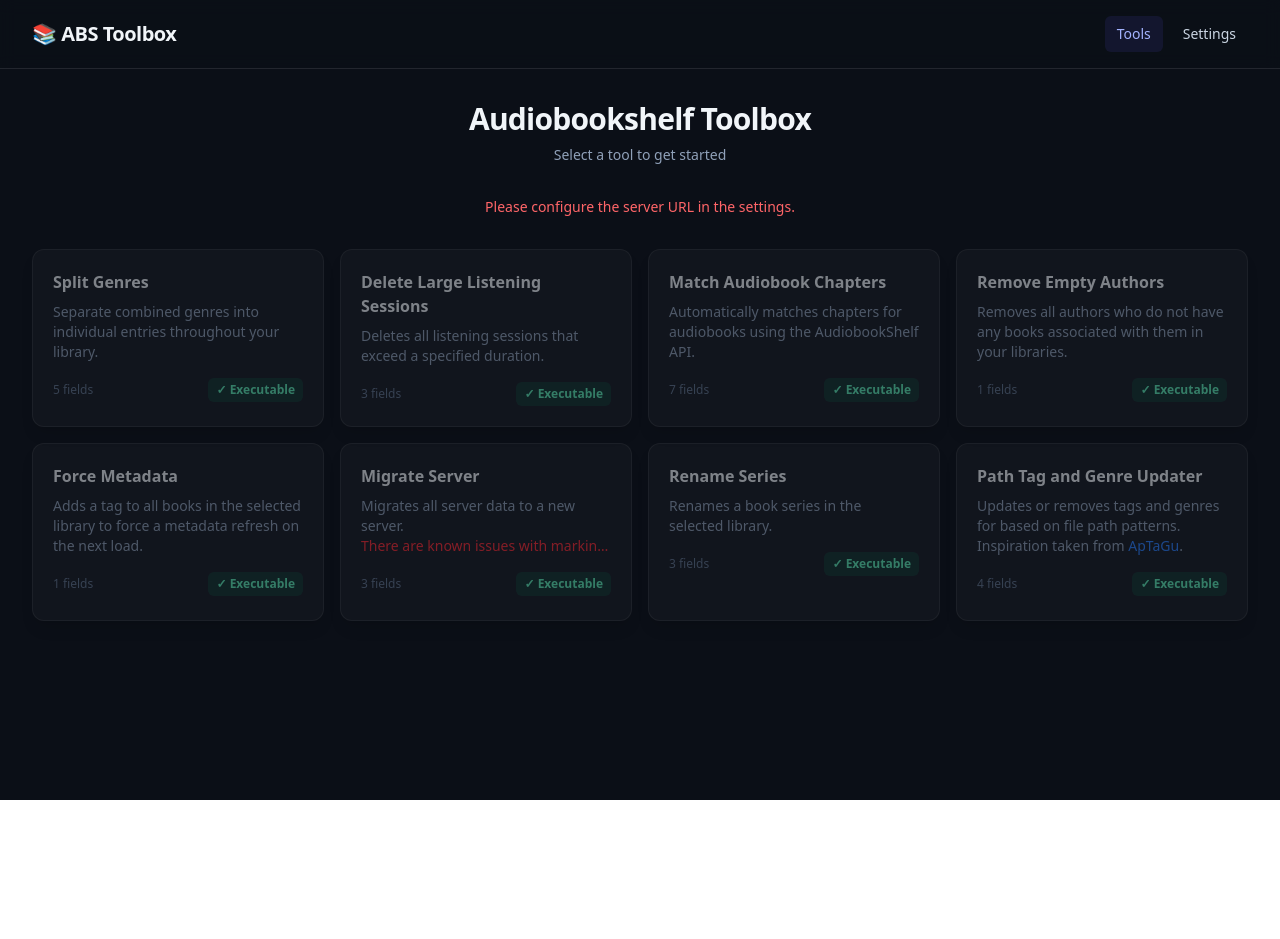
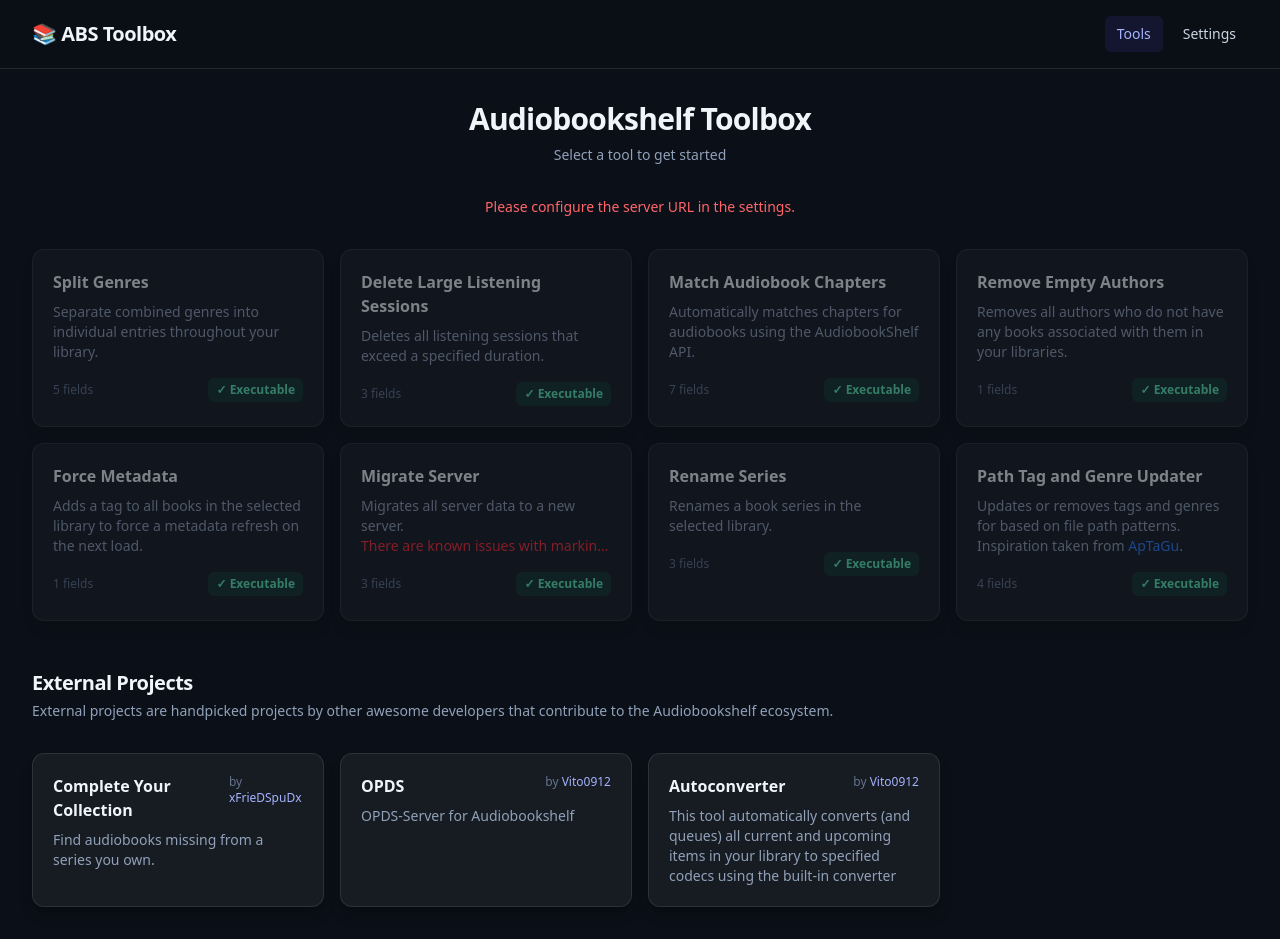
Before and after one commit to Vito0912/absToolbox, a Vue app in the folder web/: page / in a window 1280 px wide. Before the commit the page ends 800 px from the top, so only its background shows below. Built offline with nearby package versions, Linux system fonts and the light colour scheme.

Commit message:
External Projects and refactor

```diff
--- /dev/null
+++ b/web/src/data/externalProjects.ts
@@ -0,0 +1,25 @@
+import type { ExternalProject } from "@/types/external";
+
+export const ExternalProjects: ExternalProject[] = [
+    {
+        name: "Complete Your Collection",
+        link: "https://github.com/xFrieDSpuDx/completeseries",
+        description: "Find audiobooks missing from a series you own.",
+        authors: ["xFrieDSpuDx"],
+        authorLinks: ["https://github.com/xFrieDSpuDx"]
+    },
+    {
+        name: "OPDS",
+        link: "https://github.com/Vito0912/abs-opds",
+        description: "OPDS-Server for Audiobookshelf",
+        authors: ["Vito0912"],
+        authorLinks: ["https://github.com/Vito0912"]
+    },
+    {
+        name: "Autoconverter",
+        link: "https://github.com/Vito0912/abs-autoconverter",
+        description: "This tool automatically converts (and queues) all current and upcoming items in your library to specified codecs using the built-in converter",
+        authors: ["Vito0912"],
+        authorLinks: ["https://github.com/Vito0912"]
+    }
+]
--- a/web/src/router/index.ts
+++ b/web/src/router/index.ts
@@ -6,7 +6,7 @@
     {
       path: '/',
       name: 'tools',
-      component: () => import('@/views/ToolsView.vue')
+      component: () => import('@/views/SelectionView.vue')
     },
     {
       path: '/settings',
--- /dev/null
+++ b/web/src/types/external.ts
@@ -0,0 +1,7 @@
+export interface ExternalProject {
+  name: string;
+  link: string;
+  description?: string;
+  authors: string[];
+  authorLinks: string[];
+}
--- /dev/null
+++ b/web/src/views/SelectionView.vue
@@ -0,0 +1,114 @@
+<template>
+  <div class="space-y-8">
+    <div class="text-center space-y-2">
+      <h1 class="text-3xl font-semibold tracking-tight">
+        Audiobookshelf Toolbox
+      </h1>
+      <p class="text-slate-400 text-sm">Select a tool to get started</p>
+    </div>
+
+    <p
+      v-if="!settingsStore.settings.serverUrl"
+      class="text-sm text-red-400 text-center"
+    >
+      Please configure the server URL in the settings.
+    </p>
+
+    <p class="text-red-200" v-if="settingsStore.settings.serverUrl">
+      <strong>Warning:</strong> Make a backup before using these tools. I am not responsible for any data loss or issues that may occur by using these tools. Visit
+      <a :href="`${baseDomain}config/backups`" target="_blank" class="text-blue-400 underline">Backups</a>
+      to create a backup before proceeding.
+    </p>
+
+    <!-- Tools -->
+    <div
+      class="grid gap-4 sm:grid-cols-2 lg:grid-cols-3 xl:grid-cols-4 auto-rows-fr"
+    >
+      <div
+        v-for="tool in toolDefinitions"
+        :key="tool.id"
+        class="group relative rounded-xl border border-white/10 bg-white/5 p-5 shadow-lg shadow-black/20 transition hover:border-indigo-400/40 hover:bg-indigo-500/5 hover:shadow-xl cursor-pointer"
+        :class="{
+          'opacity-50 cursor-not-allowed pointer-events-none': isDisabled || !(tool.enabled ?? true)
+        }"
+        @click="!isDisabled && (tool.enabled ?? true) && selectTool(tool)"
+      >
+        <h3
+          class="text-base font-semibold text-slate-100 group-hover:text-white"
+        >
+          {{ tool.title }}
+        </h3>
+        <p class="mt-2 line-clamp-3 text-sm text-slate-400">
+          <span v-html="tool.description"></span>
+          <span v-if="!(tool.enabled ?? true)" class="text-red-400"><br />Work in Progress</span>
+        </p>
+
+        <div class="mt-4 flex items-center justify-between text-xs">
+          <span class="text-slate-500">{{ tool.fields.length }} fields</span>
+          <span
+            class="rounded-md bg-emerald-500/15 px-2 py-1 font-semibold text-emerald-300"
+            >✓ Executable</span
+          >
+        </div>
+      </div>
+    </div>
+
+    <!-- External Projects -->
+    <div v-if="externalProjects.length" class="space-y-4 pt-4">
+    <div class="pb-4">
+        <h2 class="text-xl font-semibold tracking-tight pb-1">External Projects</h2>
+        <p class="text-slate-400 text-sm">External projects are handpicked projects by other awesome developers that contribute to the Audiobookshelf ecosystem.</p>
+    </div>
+      <div class="grid gap-4 sm:grid-cols-2 lg:grid-cols-3 xl:grid-cols-4 auto-rows-fr">
+        <a
+          v-for="proj in externalProjects"
+          :key="proj.link"
+          :href="proj.link"
+          target="_blank"
+          rel="noopener noreferrer"
+          class="block rounded-xl border border-white/10 bg-white/5 p-5 shadow-lg shadow-black/20 transition hover:border-indigo-400/40 hover:bg-indigo-500/5 hover:shadow-xl"
+        >
+          <div class="flex items-start justify-between gap-2">
+            <h3 class="text-base font-semibold text-slate-100">{{ proj.name }}</h3>
+            <span class="text-xs text-slate-500">by
+              <span v-for="(a, idx) in proj.authors" :key="a">
+                <template v-if="proj.authorLinks?.[idx]">
+                  <a :href="proj.authorLinks[idx]" target="_blank" class="text-indigo-300 hover:underline">{{ a }}</a>
+                </template>
+                <template v-else>{{ a }}</template>
+                <span v-if="idx < proj.authors.length - 1">, </span>
+              </span>
+            </span>
+          </div>
+          <p v-if="proj.description" class="mt-2 text-sm text-slate-400">
+            {{ proj.description }}
+          </p>
+        </a>
+      </div>
+    </div>
+  </div>
+
+</template>
+
+<script setup lang="ts">
+import { computed } from 'vue'
+import { toolDefinitions } from '@/data/toolDefinitions'
+import type { ToolDefinition } from '@/types/tool'
+import { useSettingsStore } from '@/stores/settings'
+import router from '@/router'
+import { useApi } from '@/composables/useApi'
+import type { ExternalProject } from '@/types/external'
+import { ExternalProjects as externalProjectsData } from '@/data/externalProjects'
+
+const { clearLogs, baseDomain } = useApi()
+const settingsStore = useSettingsStore()
+
+const isDisabled = computed(() => !settingsStore.settings.serverUrl)
+
+const selectTool = (tool: ToolDefinition) => {
+  clearLogs()
+  router.push({ name: 'tool', params: { id: tool.id } })
+}
+
+const externalProjects = computed<ExternalProject[]>(() => externalProjectsData)
+</script>
--- a/web/src/views/ToolsView.vue
+++ b/web/src/views/ToolsView.vue
@@ -1,10 +1,10 @@
 <template>
-  <div class="space-y-8">
+  <div class="space-y-6">
     <div class="text-center space-y-2">
       <h1 class="text-3xl font-semibold tracking-tight">
-        Audiobookshelf Toolbox
+        {{ selectedTool?.title || 'Tool' }}
       </h1>
-      <p class="text-slate-400 text-sm">Select a tool to get started</p>
+      <p class="text-slate-400 text-sm" v-if="selectedTool?.description" v-html="selectedTool?.description" />
     </div>
 
     <!-- WARNING IF NO SETTING -->
@@ -19,44 +19,7 @@
       <strong>Warning:</strong> Make a backup before using these tools. I am not responsible for any data loss or issues that may occur by using these tools. Visit <a :href="`${baseDomain}config/backups`" target="_blank" class="text-blue-400 underline">Backups</a> to create a backup before proceeding.
     </p>
 
-    <div
-      v-if="!toolId || !selectedTool"
-      class="grid gap-4 sm:grid-cols-2 lg:grid-cols-3 xl:grid-cols-4 auto-rows-fr"
-    >
-      <div
-        v-for="tool in toolDefinitions"
-        :key="tool.id"
-        class="group relative rounded-xl border border-white/10 bg-white/5 p-5 shadow-lg shadow-black/20 transition hover:border-indigo-400/40 hover:bg-indigo-500/5 hover:shadow-xl cursor-pointer"
-        :class="{
-          'ring-2 ring-indigo-500/40': selectedTool?.id === tool.id,
-          'opacity-50 cursor-not-allowed pointer-events-none': isDisabled || !(tool.enabled ?? true)
-        }"
-        @click="!isDisabled && selectTool(tool) && (tool.enabled ?? true)"
-      >
-        <h3
-          class="text-base font-semibold text-slate-100 group-hover:text-white"
-        >
-          {{ tool.title }}
-        </h3>
-        <p class="mt-2 line-clamp-3 text-sm text-slate-400">
-            <span v-html="tool.description"></span>
-            <span v-if="!(tool.enabled ?? true)" class="text-red-400"><br/>Work in Progress</span>
-        </p>
-
-        <div class="mt-4 flex items-center justify-between text-xs">
-          <span class="text-slate-500">{{ tool.fields.length }} fields</span>
-          <span
-            class="rounded-md bg-emerald-500/15 px-2 py-1 font-semibold text-emerald-300"
-            >✓ Executable</span
-          >
-        </div>
-      </div>
-    </div>
-
-    <div
-      v-if="toolId && selectedTool"
-      class="p-6"
-    >
+    <div v-if="toolId && selectedTool" class="p-6">
       <DynamicForm :tool="selectedTool" />
     </div>
   </div>
@@ -66,12 +29,10 @@
 import { computed } from 'vue'
 import { toolDefinitions } from '@/data/toolDefinitions'
 import DynamicForm from '@/components/DynamicForm.vue'
-import type { ToolDefinition } from '@/types/tool'
 import { useSettingsStore } from '@/stores/settings'
 import { useRoute } from 'vue-router'
-import router from '@/router'
 import { useApi } from '@/composables/useApi'
-const { clearLogs, baseDomain } = useApi()
+const { baseDomain } = useApi()
 
 const route = useRoute()
 
@@ -83,9 +44,4 @@
 
 const settingsStore = useSettingsStore()
 const isDisabled = computed(() => !settingsStore.settings.serverUrl)
-
-const selectTool = (tool: ToolDefinition) => {
-  clearLogs()
-  router.push({ name: 'tool', params: { id: tool.id } })
-}
 </script>
```
Also changed, not shown: web/src/data/toolDefinitions.ts (+5 -5 lines).
